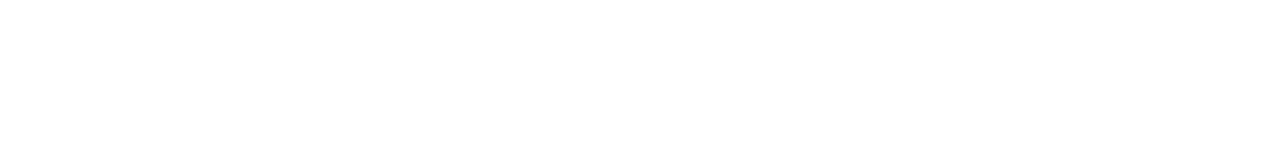
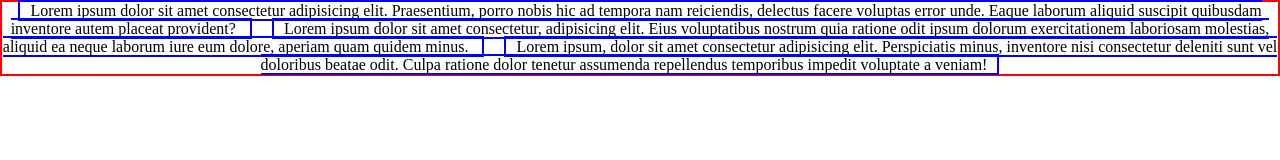
Before and after one commit to MasterMinado/display-inline, a plain HTML site: page index.html in a window 1280 px wide. Drawn offline with Linux system fonts and the light colour scheme.

Commit message:
atividade finalizada

```diff
--- a/index.html
+++ b/index.html
@@ -4,9 +4,22 @@
     <meta charset="UTF-8">
     <meta http-equiv="X-UA-Compatible" content="IE=edge">
     <meta name="viewport" content="width=device-width, initial-scale=1.0">
+    <link rel="stylesheet" href="style.css">
     <title>Display-Inline</title>
 </head>
 <body>
+    <main>
+        <div>
+            Lorem ipsum dolor sit amet consectetur adipisicing elit. Praesentium, porro nobis hic ad tempora nam reiciendis, delectus facere voluptas error unde. Eaque laborum aliquid suscipit quibusdam inventore autem placeat provident?
+        </div>
 
+        <div>
+            Lorem ipsum dolor sit amet consectetur, adipisicing elit. Eius voluptatibus nostrum quia ratione odit ipsum dolorum exercitationem laboriosam molestias, aliquid ea neque laborum iure eum dolore, aperiam quam quidem minus.
+        </div>
+
+        <div>
+            Lorem ipsum, dolor sit amet consectetur adipisicing elit. Perspiciatis minus, inventore nisi consectetur deleniti sunt vel doloribus beatae odit. Culpa ratione dolor tenetur assumenda repellendus temporibus impedit voluptate a veniam!
+        </div>
+    </main>
 </body>
 </html>
--- /dev/null
+++ b/style.css
@@ -0,0 +1,17 @@
+* {
+    margin: 0;
+    padding: 0;
+    box-sizing: border-box;
+}
+
+main {
+    border: 2px solid red;
+    text-align: center;
+}
+
+div {
+    border: 2px solid blue;
+    display: inline;
+    margin-right: 20px;
+    padding-inline: 10px;
+}
```
